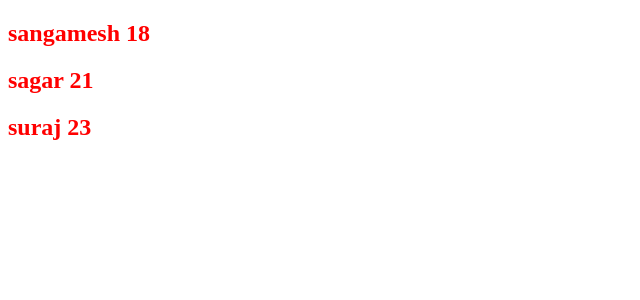
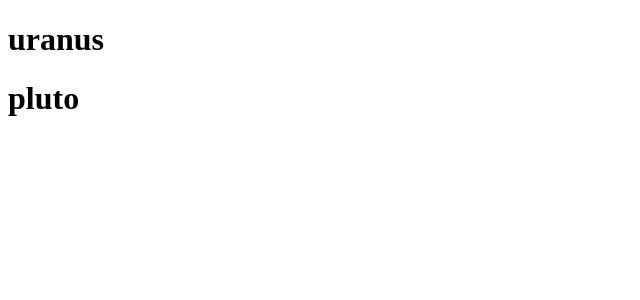
Before and after one commit to sangamesh-Math/to-do-list, a React (Create React App) app: page / in a window 1280 px wide. Shown: the top 300 px of the page, without its empty margins (0-640 px from the left). Built offline with nearby package versions, Linux system fonts and the light colour scheme.

Commit message:
Learning of the usage of props and maps in react

```diff
--- a/src/App.js
+++ b/src/App.js
@@ -1,25 +1,21 @@
 
 import './App.css';
+function App() {
 
-function App() {
-  // const name = <h1>Hello, Sangamesh</h1>;
-  const name = [{nam: "sangamesh" ,age: 18},{nam: "sagar" ,age: 21}, {nam: "suraj" ,age: 23},];
-  return (<div>
-    {name.map((user, key) => {
-      return <User name = {user.nam} age = {user.age}/>
+  const planets = [{name: "earth", gasplanet: false}, {name: "uranus", gasplanet: true}, {name: "Saturn", gasplanet: false}, {name: "pluto", gasplanet: true}];
+  return (
+    <div>
+    {planets.map((planet, key) => {
+     if(planet.gasplanet)
+      return <h1>{planet.name}</h1>;
 
-})}
-    </div>
-  );
 
-}
-const User = (props) =>
-  {
-    return (
-    <div>
-      <h2 style={{color: "red"}}>{props.name} {props.age}</h2>
-    </div> );
-  };
+    })}
+     </div>
+    );
+  }
+
+
 
 
 export default App;
```
